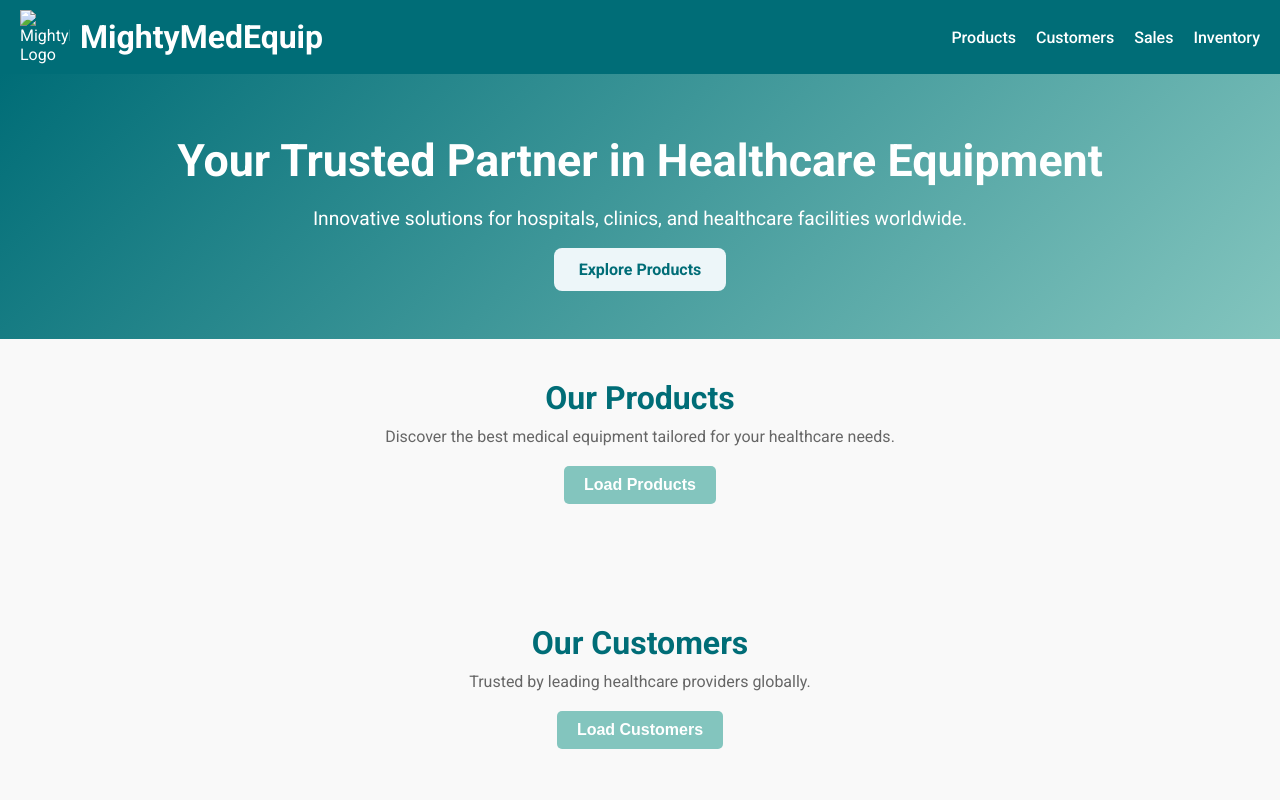
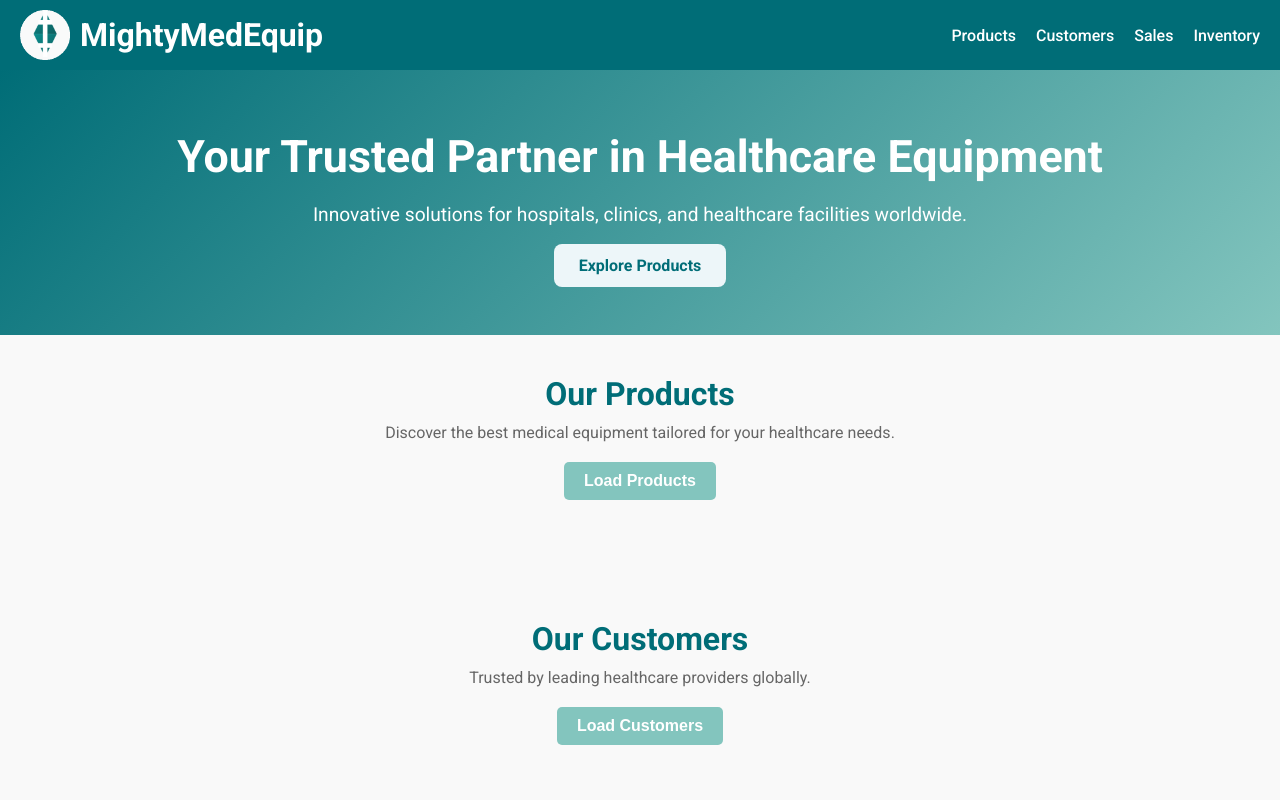
Before and after one commit to HiruyWorku/Might-Med-Equip, a plain HTML site: page index.html in a window 1280 px wide. Shown: the top 800 px of the page. Drawn offline with Linux system fonts and the light colour scheme; no server answers.

Commit message:
added a logo

```diff
--- a/index.html
+++ b/index.html
@@ -10,7 +10,7 @@
 <body>
 <header>
     <div class="logo">
-        <img src="logo.png" alt="MightyMedEquip Logo">
+        <img src="fotor-20241202132533.png" alt="MightyMedEquip Logo">
         <h1>MightyMedEquip</h1>
     </div>
     <nav>
```
Also changed, not shown: fotor-20241202132533.png (added).
